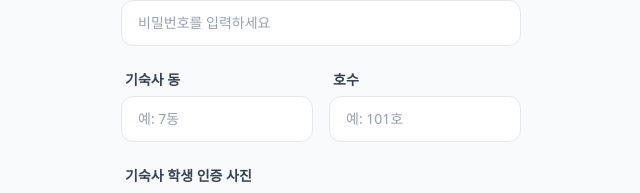
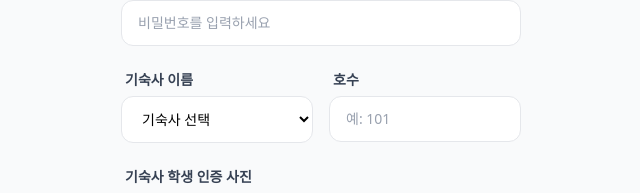
Before and after one commit to n-ppang/FE-n-ppang, a React (Vite) app: page /signup in a window 1280 px wide. Shown: the part 531-724 px from the top of the page, without its empty margins (319-959 px from the left). Built offline with nearby package versions, Linux system fonts and the light colour scheme; no server answers.

Commit message:
feat: 회원가입에서 기숙사 이름을 선택 드롭박스로 수정, 호수에는 숫자만 입력되게 수정

```diff
--- a/src/pages/SignupPage.tsx
+++ b/src/pages/SignupPage.tsx
@@ -18,8 +18,16 @@ const SignupPage = () => {
   const [profileImage, setProfileImage] = useState<File | null>(null);
   const [imagePreview, setImagePreview] = useState<string | null>(null);
 
-  const handleChange = (e: React.ChangeEvent<HTMLInputElement>) => {
+  const handleChange = (e: React.ChangeEvent<HTMLInputElement | HTMLSelectElement>) => {
     const { name, value } = e.target;
+
+    // 호수(roomNumber) 필드는 숫자만 입력 가능하도록 필터링
+    if (name === 'roomNumber') {
+      const numericValue = value.replace(/[^0-9]/g, '');
+      setFormData((prev) => ({ ...prev, [name]: numericValue }));
+      return;
+    }
+
     setFormData((prev) => ({ ...prev, [name]: value }));
   };
 
@@ -114,15 +122,21 @@ const SignupPage = () => {
 
           <div className="grid grid-cols-2 gap-4">
             <div>
-              <label className={labelClasses}>기숙사 동</label>
-              <input
+              <label className={labelClasses}>기숙사 이름</label>
+              <select
                 name="dormitory"
                 value={formData.dormitory}
                 onChange={handleChange}
-                placeholder="예: 7동"
                 className={inputClasses}
                 required
-              />
+              >
+                <option value="" disabled>
+                  기숙사 선택
+                </option>
+                <option value="제1기숙사">제1기숙사</option>
+                <option value="제2기숙사">제2기숙사</option>
+                <option value="제3기숙사">제3기숙사</option>
+              </select>
             </div>
             <div>
               <label className={labelClasses}>호수</label>
@@ -130,7 +144,8 @@ const SignupPage = () => {
                 name="roomNumber"
                 value={formData.roomNumber}
                 onChange={handleChange}
-                placeholder="예: 101호"
+                placeholder="예: 101"
+                inputMode="numeric"
                 className={inputClasses}
                 required
               />
```
